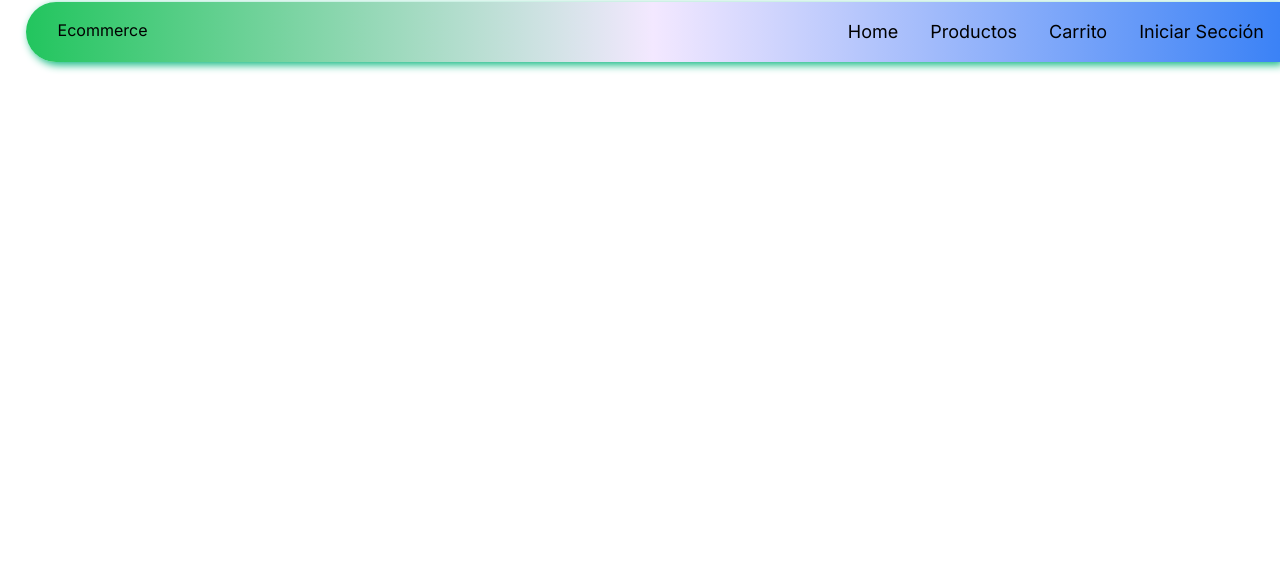
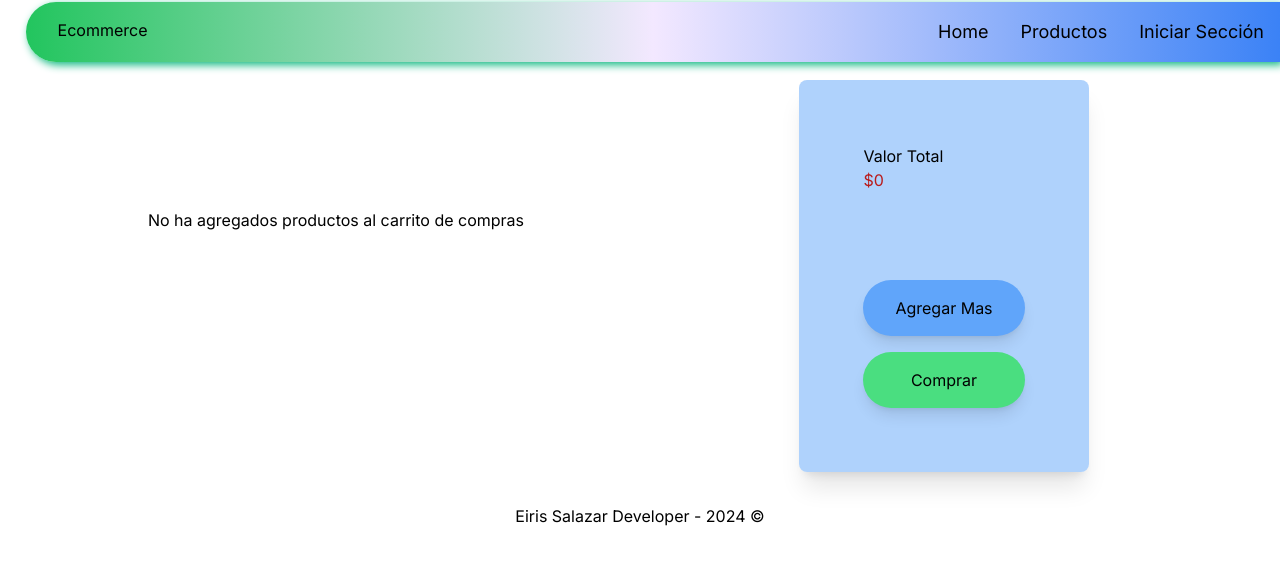
Before and after one commit to eiriselias/ecommerceHenry, a Next.js app in the folder front/: page /carrito in a window 1280 px wide. Shown: the top 564 px of the page. Built offline with nearby package versions, Linux system fonts and the light colour scheme.

Commit message:
se agrego el diseño a la vista del carrito de compra

```diff
--- a/front/src/app/carrito/Carrito.tsx
+++ b/front/src/app/carrito/Carrito.tsx
@@ -1,10 +1,10 @@
-import React from 'react'
+import CompCarrito from "@/components/carrito/carrito"
 
 export const Carrito = () => {
   return (
-    <div>
-
-    </div>
+    <>
+      <CompCarrito />
+    </>
   )
 }
 
--- /dev/null
+++ b/front/src/components/carrito/carrito.tsx
@@ -0,0 +1,56 @@
+'use client'
+import React, { useEffect, useState } from 'react'
+import MiniCard from '../miniCard/MiniCard'
+import IProduct from '@/types/IProduct'
+import Link from 'next/link'
+
+const CompCarrito = () => {
+
+    const [total, setTotal] = useState <number> (0)
+    const [producto, setProdcuto] = useState<IProduct[]>([])
+
+    useEffect(()=>{
+        const cart:  IProduct[] = JSON.parse(localStorage.getItem("cart") || "[]")
+        if(cart){
+            let valorTotal = 0;
+            cart.map((prod:IProduct)=>{
+                valorTotal = valorTotal + prod.price
+            })
+            setTotal(valorTotal);
+            setProdcuto(cart)
+        }
+    },[])
+
+  return (
+    <div className='grid grid-cols-2 mt-20 mx-8'>
+        <div className='flex flex-col'>
+            {
+                producto && producto.length > 0 ? ( producto?.map((produc)=>{
+
+                    return(
+                        <>
+                            <MiniCard key={produc.id} {...produc}/>
+                            <hr />
+                        </>
+                    )
+                })) : (
+                    <p className='self-center mt-32'>No ha agregados productos al carrito de compras</p>
+                )
+            }
+        </div>
+        <div className='justify-self-center self-center bg-blue-400 bg-opacity-50 p-16 rounded-lg shadow-xl'>
+            <h2 className=''>Valor Total</h2>
+            <p className='text-red-700'>${total}</p>
+            <br />
+            <div  className='bg-blue-400 px-8 py-4 rounded-full hover:scale-105 mt-16 shadow-lg hover:cursor-pointer'>
+                <Link href="/products">Agregar Mas</Link>
+            </div>
+            <div className='bg-green-400 px-8 py-4 rounded-full hover:scale-105 mt-4 text-center shadow-lg hover:cursor-pointer'>
+                <button>Comprar</button>
+            </div>
+        </div>
+    </div>
+  )
+}
+
+export default CompCarrito
--- a/front/src/components/inicioForm/inicioForm.tsx
+++ b/front/src/components/inicioForm/inicioForm.tsx
@@ -41,7 +41,7 @@ const InicioForm = () => {
         }
         localStorage.setItem("userSession", JSON.stringify({token, userData: clearUser}))
         alert("has iniciado seccion");
-        router.push("/")
+        router.push("/products")
     }
 
     useEffect(()=>{
--- /dev/null
+++ b/front/src/components/miniCard/MiniCard.tsx
@@ -0,0 +1,20 @@
+import IProduct from '@/types/IProduct'
+import React from 'react'
+import Image from 'next/image'
+
+const MiniCard = (producto: IProduct) => {
+  const {image, price, name} = producto
+  return (
+    <div className='flex items-center gap-10 my-4'>
+        <div>
+            <Image src={image} alt={name} width={150} height={150}/>
+        </div>
+        <div>
+            <h3>{name}</h3>
+            <p>Precio: ${price}</p>
+        </div>
+    </div>
+  )
+}
+
+export default MiniCard
--- a/front/src/components/navBar/navBar.tsx
+++ b/front/src/components/navBar/navBar.tsx
@@ -13,24 +13,33 @@ const NavBar:React.FC = () => {
     setUserSession(JSON.parse(localUser!))
   },[])
 
+  const handleClose = ()=>{
+    localStorage.clear()
+    setUserSession(undefined)
+  }
+
   return (
     <nav className="flex z-50 p-4 pl-8 justify-between md:ml-12 lg:ml-16 bg-gradient-to-l from-blue-500 via-purple-100 to-green-500 rounded-l-full fixed shadow-ps right-0 top-[2px] w-[98%]">
       <h2 className='hover:scale-125 cursor-pointer duration-500'><Link href="/">Ecommerce</Link></h2>
       <ul className="flex gap-2 md:gap-8 cursor-pointer">
         <li className='navListStyles'><Link href="/">Home</Link></li>
         <li className='navListStyles'><Link href="/products">Productos</Link></li>
-        <li className='navListStyles'><Link href="/carrito">Carrito</Link></li>
+
         {
           userSession?.token ? (
+            <>
+            <li className='navListStyles'><Link href="/carrito">Carrito</Link></li>
             <li className='navListStyles'><Link href="/products">
-              <div className='flex gap-2 mr-8'>
-              <div>
-                <Image src="./logoIngreso.svg" width={30} height={30} alt='logo de ingreso' />
+              <div onClick={handleClose} className='flex gap-2 mr-8'>
+                <div>
+                  <Image src="./logoIngreso.svg" width={30} height={30} alt='logo de ingreso' />
+                </div>
+                <div>
+                  Cerrar Sección
+                </div>
               </div>
-              <div>
-                Cerrar Sección
-              </div>  </div>
             </Link></li>
+            </>
           ):(
             <li className='navListStyles'><Link href="/inicio">Iniciar Sección</Link></li>
           )
```
